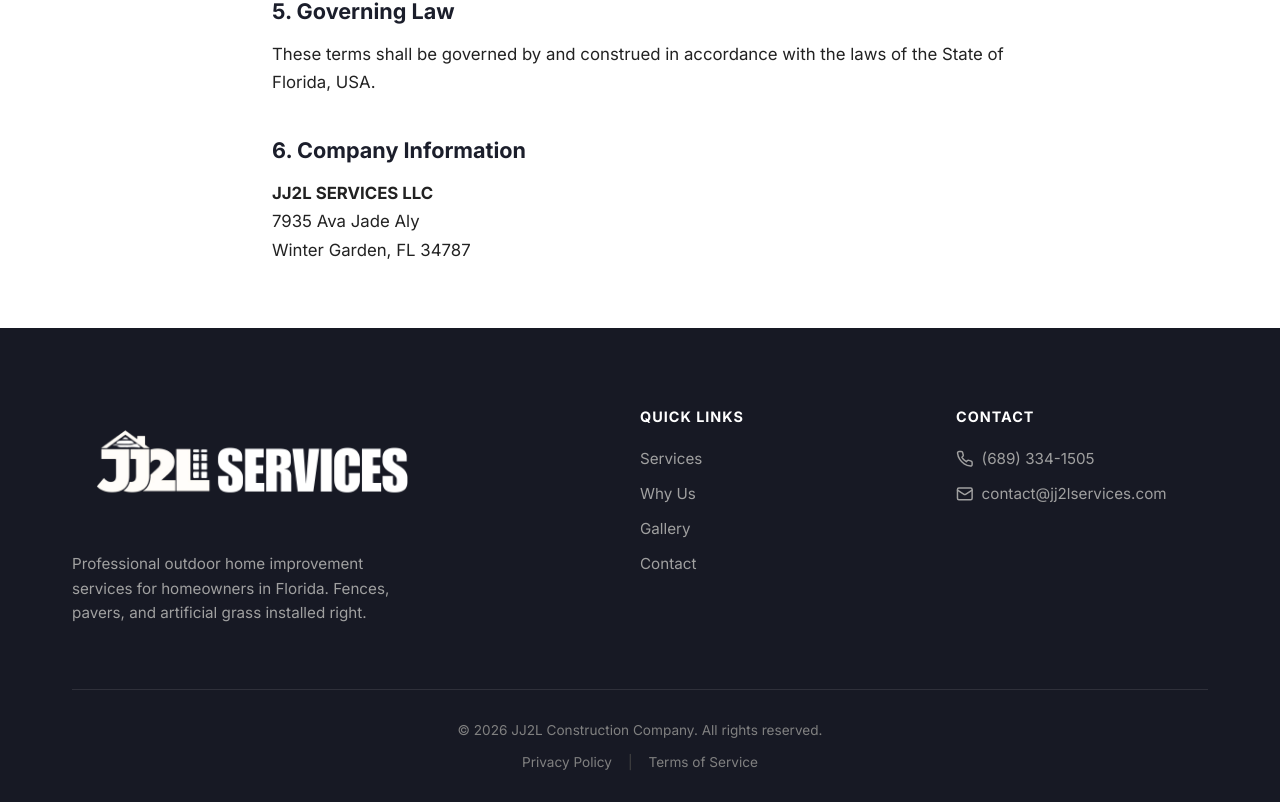
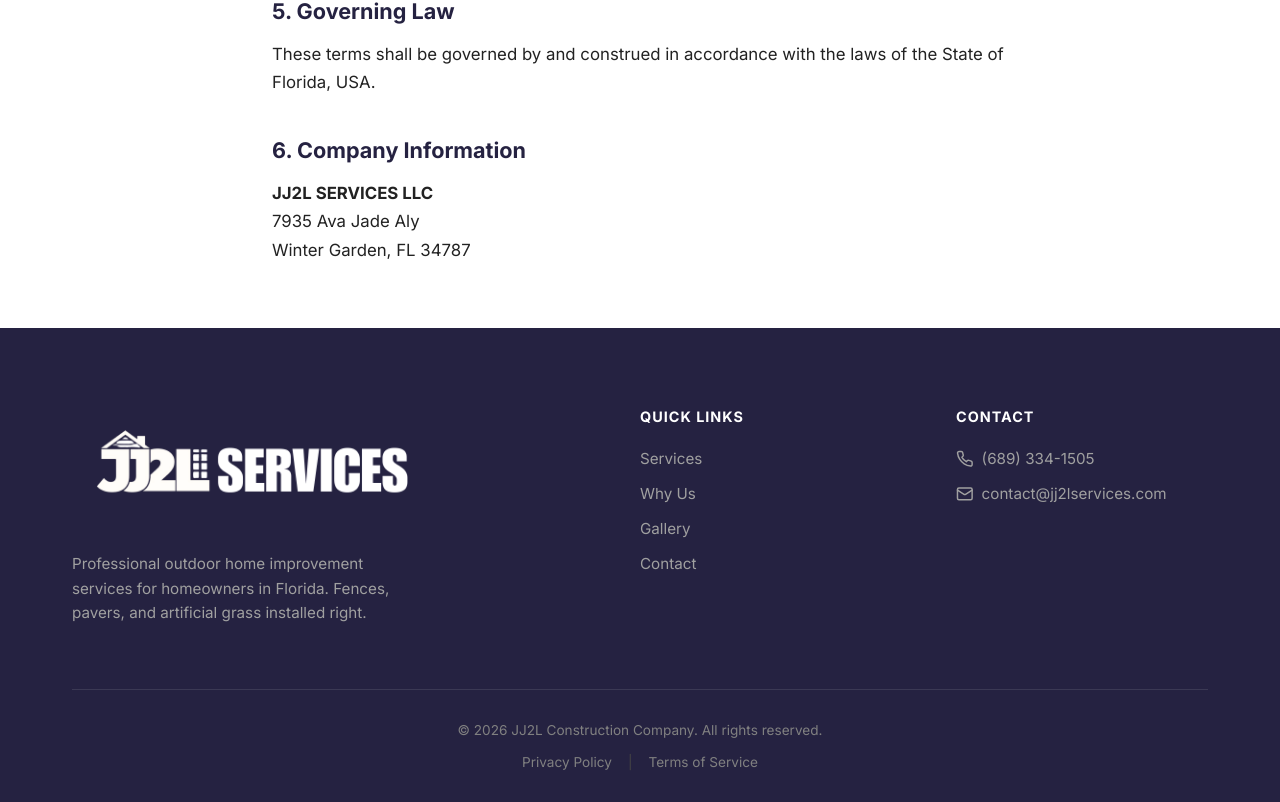
Before and after one commit to leonardorimes/jj2l, a Next.js app: page /termsofservice in a window 1280 px wide. Shown: the part 1720-2522 px from the top of the page. Built offline with nearby package versions, Linux system fonts and the light colour scheme.

Commit message:
acrescentando novas cores ao site

```diff
--- a/src/app/globals.css
+++ b/src/app/globals.css
@@ -1,7 +1,7 @@
 @import url('https://fonts.googleapis.com/css2?family=Inter:wght@400;500;600;700;800&display=swap');
 
 :root {
-  --color-primary-dark: #1b1e2b;
+  --color-primary-dark: #252241;
   --color-accent: #e2c19d;
   --color-accent-hover: #d2af8a;
   --color-bg-light: #f8f6f4;
@@ -19,12 +19,14 @@
 
 html {
   scroll-behavior: smooth;
+  overflow-x: hidden;
 }
 
 body {
   font-family: var(--font-family);
   background-color: var(--color-white);
   color: var(--color-text-dark);
+  overflow-x: hidden;
 }
 
 a {
--- a/src/components/Footer.module.css
+++ b/src/components/Footer.module.css
@@ -1,5 +1,5 @@
 .footerSection {
-  background-color: #171924; /* Slightly darker than primary-dark */
+  background-color: var(--color-primary-dark);
   color: var(--color-white);
   padding: 5rem 0 2rem 0;
 }
```
Also changed, not shown: src/components/Cta.module.css (+7 -7 lines).
